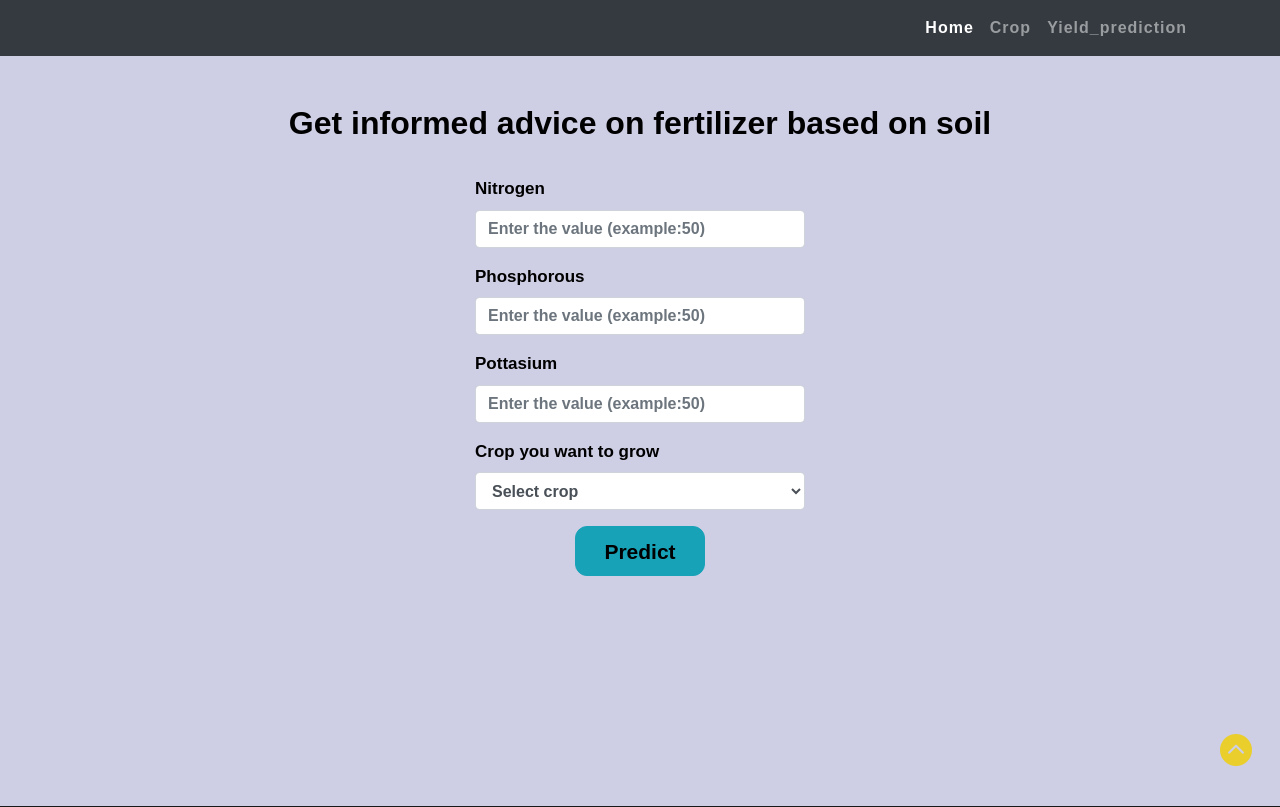
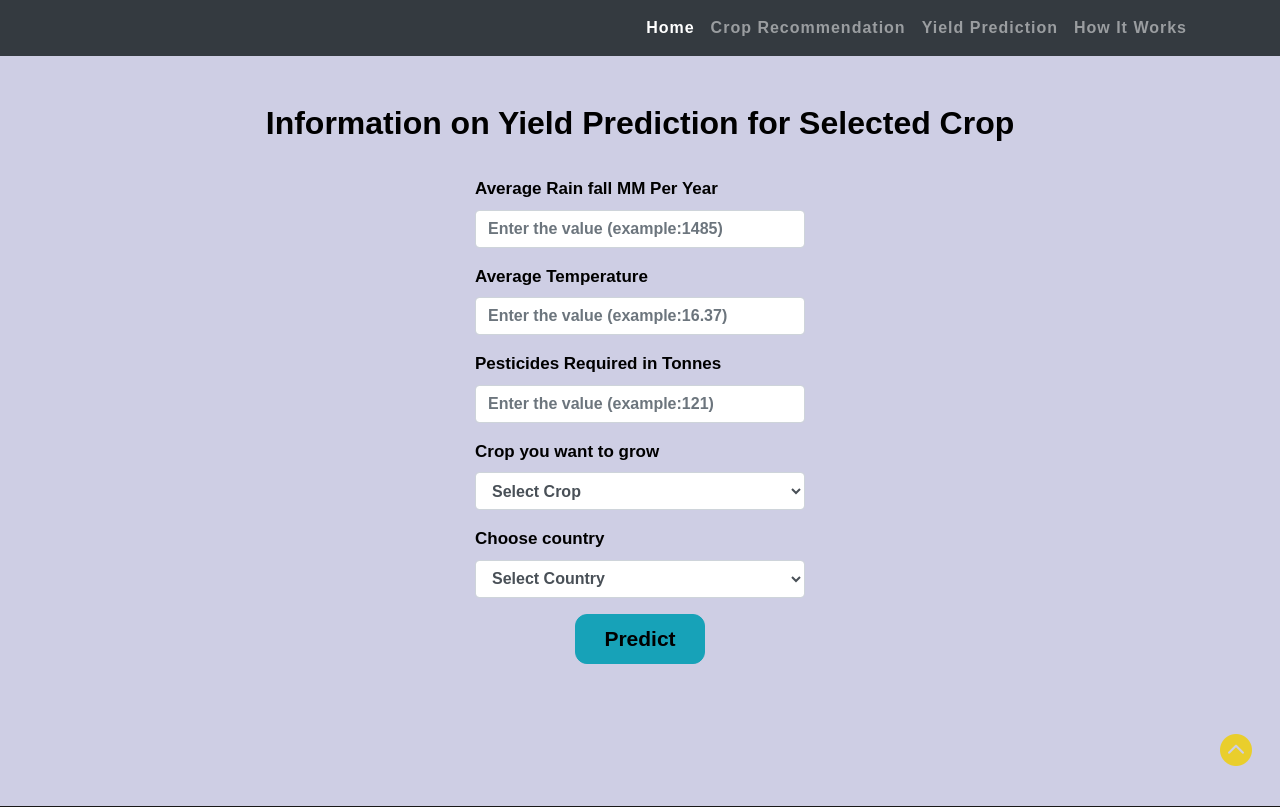
Before and after one commit to devaraj-ncirl/Crop_recommendation, a Flask app: page /fertilizer in a window 1280 px wide. Shown: the top 807 px of the page. Run offline with Flask 2, Linux system fonts and the light colour scheme; parts of the project's set-up code (start-up, migrations or seed data) failed here and were passed over; some libraries are stand-ins or nearby versions; some web fonts are replaced.

Commit message:
modified code for yield predictions

```diff
--- a/app.py
+++ b/app.py
@@ -1,18 +1,23 @@
 # Importing essential libraries and modules
 
-from flask import Flask, render_template, request, Markup
+import pickle
+
 import numpy as np
 import pandas as pd
-from utils.fertilizer import fertilizer_dic
 import requests
+from flask import Flask, render_template, request
+
 import config
-import pickle
 
 # Loading crop recommendation model
 
 crop_recommendation_model_path = 'models/RandomForest.pkl'
 crop_recommendation_model = pickle.load(
     open(crop_recommendation_model_path, 'rb'))
+
+crop_yeild_pridiction_path = 'models/DecisionTree.pkl'
+crop_yeild_pridiction_model = pickle.load(
+    open(crop_yeild_pridiction_path, 'rb'))
 
 
 # =========================================================================================
@@ -49,31 +54,26 @@ def weather_fetch(city_name):
 
 app = Flask(__name__)
 
+
 # render home page
 
-
-@ app.route('/')
+@app.route('/')
 def home():
-    title = 'Harvestify - Home'
+    title = 'Home'
     return render_template('index.html', title=title)
 
-# render crop recommendation form page
+
+@app.route('/crop-recommend')
+def crop_recommend():
+    title = 'Crop Recommendation'
+    return render_template('crop.html', title=title)
 
 
-@ app.route('/crop-recommend')
-def crop_recommend():
-    title = 'Harvestify - Crop Recommendation'
-    return render_template('crop.html', title=title)
-
-# render fertilizer recommendation form page
-
-
-@ app.route('/fertilizer')
+@app.route('/fertilizer')
 def fertilizer_recommendation():
-    title = 'Harvestify - Fertilizer Suggestion'
+    title = 'Crop-yield Prediction'
 
     return render_template('fertilizer.html', title=title)
-
 
 
 # ===============================================================================================
@@ -83,9 +83,9 @@ def fertilizer_recommendation():
 # render crop recommendation result page
 
 
-@ app.route('/crop-predict', methods=['POST'])
+@app.route('/crop-predict', methods=['POST'])
 def crop_prediction():
-    title = 'Harvestify - Crop Recommendation'
+    title = 'Crop Recommendation'
 
     if request.method == 'POST':
         N = int(request.form['nitrogen'])
@@ -109,49 +109,36 @@ def crop_prediction():
 
             return render_template('try_again.html', title=title)
 
-# render fertilizer recommendation result page
 
+@app.route('/yield-predict', methods=['POST'])
+def yield_prediction():
+    title = 'Yield_prediction'
 
-@ app.route('/fertilizer-predict', methods=['POST'])
-def fert_recommend():
-    title = 'Harvestify - Fertilizer Suggestion'
+    if request.method == 'POST':
+        crop_name = str(request.form['cropname'])
+        country_name = str(request.form['countryname'])
+        rainfall = float(request.form['rainfall'])
+        pesticide = float(request.form['pesticides'])
+        temp = float(request.form['avg_temp'])
 
-    crop_name = str(request.form['cropname'])
-    N = int(request.form['nitrogen'])
-    P = int(request.form['phosphorous'])
-    K = int(request.form['pottasium'])
-    # ph = float(request.form['ph'])
+        yield_df = pd.read_csv('Data/yield_df.csv')
 
-    df = pd.read_csv('Data/fertilizer.csv')
+        yield_df1 = yield_df[yield_df.Area == country_name]
 
-    nr = df[df['Crop'] == crop_name]['N'].iloc[0]
-    pr = df[df['Crop'] == crop_name]['P'].iloc[0]
-    kr = df[df['Crop'] == crop_name]['K'].iloc[0]
+        final_data = yield_df1[yield_df1.Item == crop_name]
 
-    n = nr - N
-    p = pr - P
-    k = kr - K
-    temp = {abs(n): "N", abs(p): "P", abs(k): "K"}
-    max_value = temp[max(temp.keys())]
-    if max_value == "N":
-        if n < 0:
-            key = 'NHigh'
-        else:
-            key = "Nlow"
-    elif max_value == "P":
-        if p < 0:
-            key = 'PHigh'
-        else:
-            key = "Plow"
-    else:
-        if k < 0:
-            key = 'KHigh'
-        else:
-            key = "Klow"
+        # data_after_one_hot_encode = pd.get_dummies(final_data, columns=['Area', "Item"], prefix=['Country', "Item"])
+        # features = data_after_one_hot_encode.loc[:, data_after_one_hot_encode.columns != 'hg/ha_yield']
+        # features = features.drop(['Year'], axis=1)
+        #
+        # # data = np.array([[crop_name, country_name, rainfall, pesticide, temp]])
+        # my_prediction = crop_yeild_pridiction_model.predict(features[1:2])
 
-    response = Markup(str(fertilizer_dic[key]))
+        my_prediction = final_data['hg/ha_yield'].iloc[0]
+        final_prediction =my_prediction
 
-    return render_template('fertilizer-result.html', recommendation=response, title=title)
+        return render_template('fertilizer-result.html',prediction=final_prediction, title=title)
+
 
 # ===============================================================================================
 if __name__ == '__main__':
--- a/templates/fertilizer-result.html
+++ b/templates/fertilizer-result.html
@@ -9,7 +9,7 @@
   <div class="row">
       <div class="col-sm py-2 py-md-3">
           <div class="card card-body" style="justify-content: center; background-color:blanchedalmond">
-               <p class="text-center" style="color: black; font-size: 20px;">{{ recommendation }}</p>
+              <h1 class="text-center"><b>Crop Yield is  <i>{{ prediction }} </i></b></h1>
           </div>
       </div>
   </div>
--- a/templates/fertilizer.html
+++ b/templates/fertilizer.html
@@ -8,7 +8,7 @@
 <!--Form Section-->
 <br /><br />
 <h2 style="text-align: center; margin: 0px; color: black">
-  <b>Get informed advice on fertilizer based on soil</b>
+  <b>Information on Yield Prediction for Selected Crop</b>
 </h2>
 <br />
 
@@ -22,42 +22,45 @@
     padding: 10px 10px;
   "
 >
-  <form method="POST" action="{{ url_for('fert_recommend') }}">
+  <form method="POST" action="{{ url_for('yield_prediction') }}">
     <div class="form-group">
-      <label for="Nitrogen" style="font-size: 17px"><b>Nitrogen</b></label>
+      <label for="average_rain_fall_mm_per_year" style="font-size: 17px"><b>Average Rain fall MM Per Year</b></label>
       <input
         type="number"
+        step="0.01"
         class="form-control"
-        id="Nitrogen"
-        name="nitrogen"
-        placeholder="Enter the value (example:50)"
+        id="rainfall"
+        name="rainfall"
+        placeholder="Enter the value (example:1485)"
         style="font-weight: bold"
         required
       />
     </div>
     <div class="form-group">
-      <label for="Phosphorous" style="font-size: 17px"
-        ><b>Phosphorous</b></label
+      <label for="avg_temp" style="font-size: 17px"
+        ><b>Average Temperature</b></label
       >
       <input
         type="number"
+        step="0.01"
         class="form-control"
-        id="Phosphorous"
-        name="phosphorous"
-        placeholder="Enter the value (example:50)"
+        id="avg_temp"
+        name="avg_temp"
+        placeholder="Enter the value (example:16.37)"
         style="font-weight: bold"
         required
       />
     </div>
 
     <div class="form-group">
-      <label for="Pottasium" style="font-size: 17px"><b>Pottasium</b></label>
+      <label for="pesticides" style="font-size: 17px"><b>Pesticides Required in Tonnes</b></label>
       <input
         type="number"
+        step="0.01"
         class="form-control"
-        id="Pottasium"
-        name="pottasium"
-        placeholder="Enter the value (example:50)"
+        id="pesticides"
+        name="pesticides"
+        placeholder="Enter the value (example:121)"
         style="font-weight: bold"
         required
       />
@@ -74,32 +77,135 @@
         style="font-weight: bold"
         required
       >
-        <option selected>Select crop</option>
-        <option>rice</option>
-        <option>maize</option>
-        <option>chickpea</option>
-        <option>kidneybeans</option>
-        <option>pigeonpeas</option>
-        <option>mothbeans</option>
-        <option>mungbean</option>
-        <option>blackgram</option>
-        <option>lentil</option>
-        <option>pomegranate</option>
-        <option>banana</option>
-        <option>mango</option>
-        <option>grapes</option>
-        <option>watermelon</option>
-        <option>muskmelon</option>
-        <option>apple</option>
-        <option>orange</option>
-        <option>papaya</option>
-        <option>coconut</option>
-        <option>cotton</option>
-        <option>jute</option>
-        <option>coffee</option>
+        <option selected>Select Crop</option>
+        <option>Rice, paddy</option>
+        <option>Maize</option>
+        <option>Potatoes</option>
+        <option>Soybeans</option>
+        <option>Wheat</option>
+        <option>Sweet potatoes</option>
+        <option>Sorghum</option>
+        <option>Plantains and others</option>
+        <option>Yams</option>
       </select>
     </div>
 
+      <div class="form-group">
+          <label for="country" style="font-size: 17px"
+          ><b>Choose country</b></label
+          >
+          <select
+                  name="countryname"
+                  class="form-control"
+                  id="countryname"
+                  placeholder="Select a country"
+                  style="font-weight: bold"
+                  required
+          >
+              <option selected>Select Country</option>
+              <option>	Albania	</option>
+              <option>	Algeria	</option>
+              <option>	Angola	</option>
+              <option>	Argentina	</option>
+              <option>	Armenia	</option>
+              <option>	Australia	</option>
+              <option>	Austria	</option>
+              <option>	Azerbaijan	</option>
+              <option>	Bahamas	</option>
+              <option>	Bahrain	</option>
+              <option>	Bangladesh	</option>
+              <option>	Belarus	</option>
+              <option>	Belgium	</option>
+              <option>	Botswana	</option>
+              <option>	Brazil	</option>
+              <option>	Bulgaria	</option>
+              <option>	Burkina Faso	</option>
+              <option>	Burundi	</option>
+              <option>	Cameroon	</option>
+              <option>	Canada	</option>
+              <option>	Central African Republic	</option>
+              <option>	Chile	</option>
+              <option>	Colombia	</option>
+              <option>	Croatia	</option>
+              <option>	Denmark	</option>
+              <option>	Dominican Republic	</option>
+              <option>	Ecuador	</option>
+              <option>	Egypt	</option>
+              <option>	El Salvador	</option>
+              <option>	Eritrea	</option>
+              <option>	Estonia	</option>
+              <option>	Finland	</option>
+              <option>	France	</option>
+              <option>	Germany	</option>
+              <option>	Ghana	</option>
+              <option>	Greece	</option>
+              <option>	Guatemala	</option>
+              <option>	Guinea	</option>
+              <option>	Guyana	</option>
+              <option>	Haiti	</option>
+              <option>	Honduras	</option>
+              <option>	Hungary	</option>
+              <option>	India	</option>
+              <option>	Indonesia	</option>
+              <option>	Iraq	</option>
+              <option>	Ireland	</option>
+              <option>	Italy	</option>
+              <option>	Jamaica	</option>
+              <option>	Japan	</option>
+              <option>	Kazakhstan	</option>
+              <option>	Kenya	</option>
+              <option>	Latvia	</option>
+              <option>	Lebanon	</option>
+              <option>	Lesotho	</option>
+              <option>	Libya	</option>
+              <option>	Lithuania	</option>
+              <option>	Madagascar	</option>
+              <option>	Malawi	</option>
+              <option>	Malaysia	</option>
+              <option>	Mali	</option>
+              <option>	Mauritania	</option>
+              <option>	Mauritius	</option>
+              <option>	Mexico	</option>
+              <option>	Montenegro	</option>
+              <option>	Morocco	</option>
+              <option>	Mozambique	</option>
+              <option>	Namibia	</option>
+              <option>	Nepal	</option>
+              <option>	Netherlands	</option>
+              <option>	New Zealand	</option>
+              <option>	Nicaragua	</option>
+              <option>	Niger	</option>
+              <option>	Norway	</option>
+              <option>	Pakistan	</option>
+              <option>	Papua New Guinea	</option>
+              <option>	Peru	</option>
+              <option>	Poland	</option>
+              <option>	Portugal	</option>
+              <option>	Qatar	</option>
+              <option>	Romania	</option>
+              <option>	Rwanda	</option>
+              <option>	Saudi Arabia	</option>
+              <option>	Senegal	</option>
+              <option>	Slovenia	</option>
+              <option>	South Africa	</option>
+              <option>	Spain	</option>
+              <option>	Sri Lanka	</option>
+              <option>	Sudan	</option>
+              <option>	Suriname	</option>
+              <option>	Sweden	</option>
+              <option>	Switzerland	</option>
+              <option>	Tajikistan	</option>
+              <option>	Thailand	</option>
+              <option>	Tunisia	</option>
+              <option>	Turkey	</option>
+              <option>	Uganda	</option>
+              <option>	Ukraine	</option>
+              <option>	United Kingdom	</option>
+              <option>	Uruguay	</option>
+              <option>	Zambia	</option>
+              <option>	Zimbabwe	</option>
+          </select>
+      </div>
     <div class="d-flex justify-content-center">
       <button
         type="submit"
--- a/templates/index.html
+++ b/templates/index.html
@@ -40,7 +40,8 @@
 					the entire farming process. Make informed decisions to understand the demographics of your area,
 					understand the
 					factors that affect your crop and keep them healthy for a super awesome successful yield.</p>
-			</div>
+                <a style="font-weight:bold" href="{{ url_for('crop_recommend') }}"> How it works ? </a>
+            </div>
 		</div>
 	</div>
 </section>
--- a/templates/layout.html
+++ b/templates/layout.html
@@ -158,7 +158,7 @@ Smartphone Compatible web template, free webdesigns for Nokia, Samsung, LG, Sony
 <nav class="navbar navbar-expand-lg navbar-dark bg-dark static-top" style="background-color: #1C00ff00;">
     <div class="container">
         <button class="navbar-toggler" type="button" data-toggle="collapse" data-target="#navbarResponsive"
-                aria-controls="navbarResponsive" aria-expanded="false" aria-label="Toggle navigation">
+                aria-controls="navbarResponsive" aria-expanded="false" aria-label="Toggle navigation" >
             <span class="navbar-toggler-icon"></span>
         </button>
         <div class="collapse navbar-collapse" id="navbarResponsive">
@@ -169,10 +169,13 @@ Smartphone Compatible web template, free webdesigns for Nokia, Samsung, LG, Sony
                     </a>
                 </li>
                 <li class="nav-item">
-                    <a class="nav-link" href="{{ url_for('crop_recommend') }}">Crop</a>
+                    <a class="nav-link" href="{{ url_for('crop_recommend') }}">Crop Recommendation</a>
                 </li>
                 <li class="nav-item">
-                    <a class="nav-link" href="{{ url_for('fertilizer_recommendation') }}">Yield_prediction</a>
+                    <a class="nav-link" href="{{ url_for('fertilizer_recommendation') }}">Yield Prediction</a>
+                </li>
+                <li class="nav-item">
+                    <a class="nav-link" href="{{ url_for('crop_recommend') }}">How it works</a>
                 </li>
             </ul>
         </div>
```
Also changed, not shown: Data/fertilizer.csv (deleted, +0 -23 lines), templates/working-procedure.html (added, +19 -0 lines), Data/yield_df.csv (added), 1 other file.
